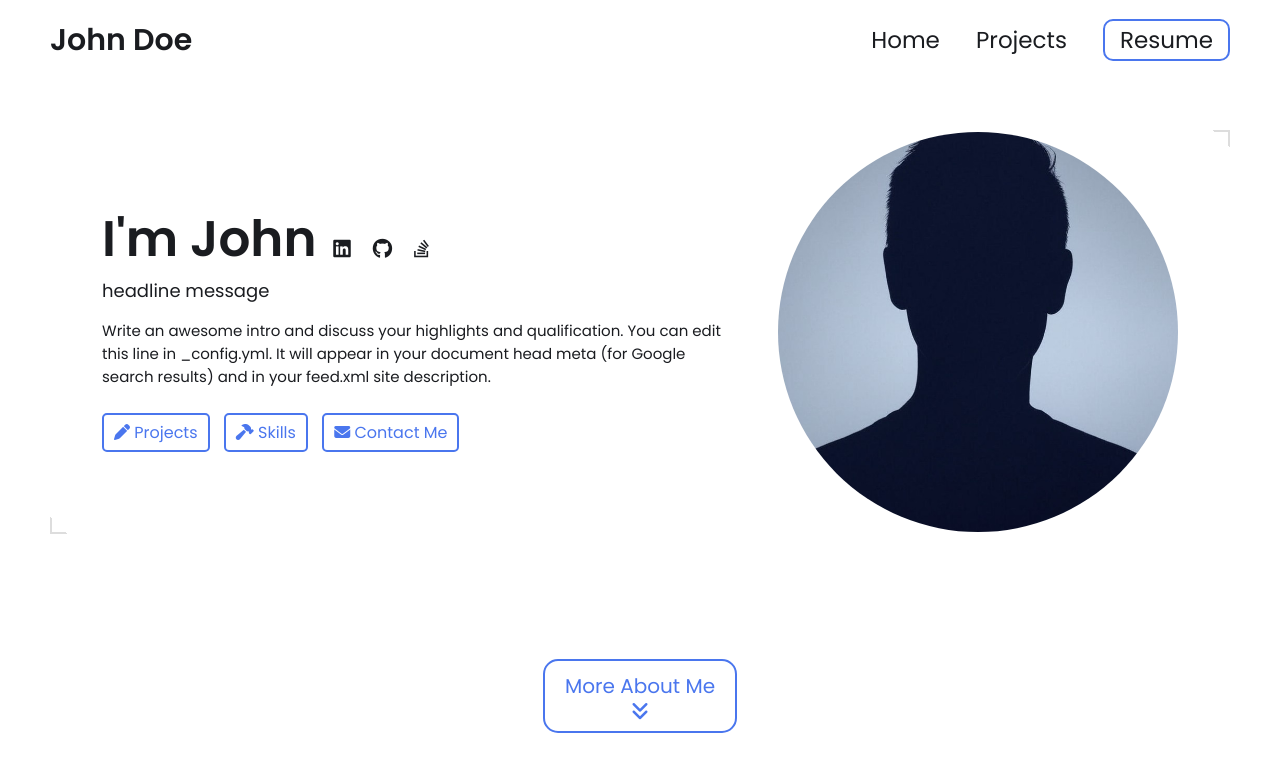
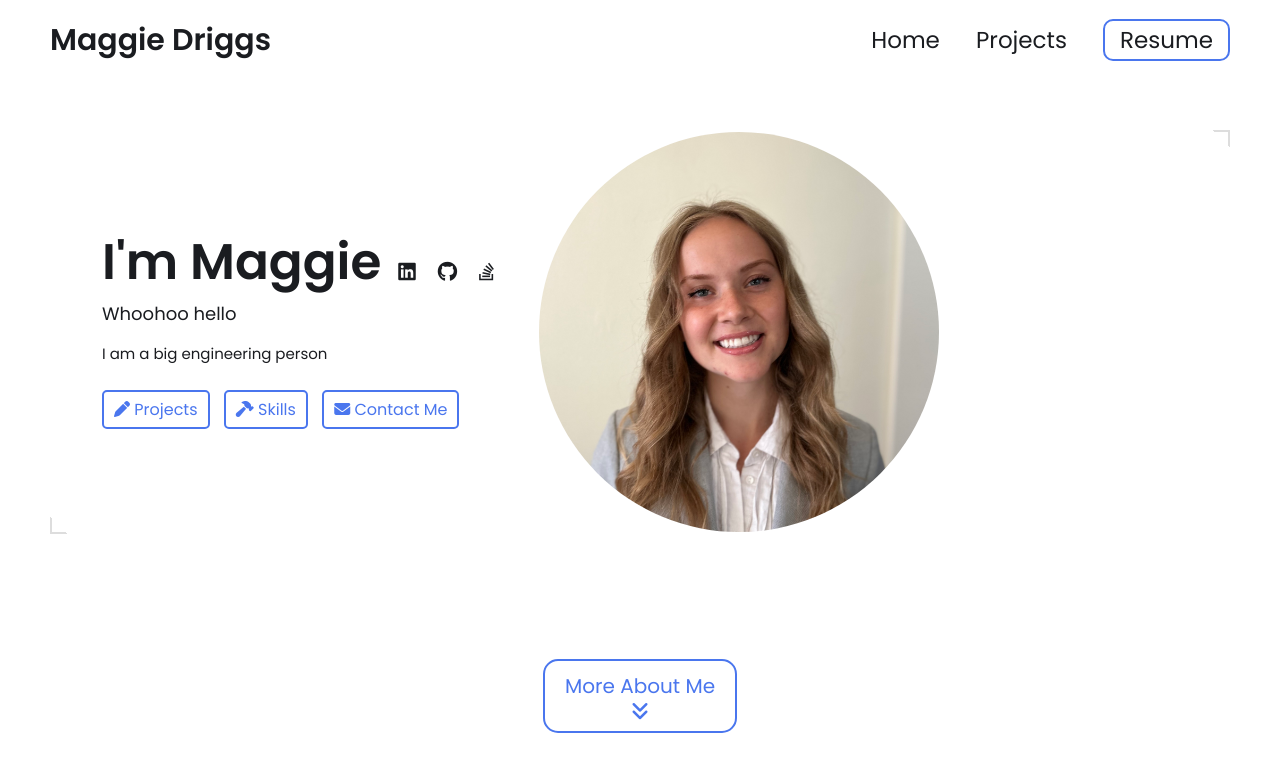
Before and after one commit to maggiedriggs/maggiedriggs.github.io, a Jekyll site: the page built from index.html, in a window 1280 px wide and 900 px high. Shown: the top 772 px of the window. Built offline with Jekyll 4.4.1, drawn with Linux system fonts in a browser that asks for light colours.

Commit message:
Update _config.yml

```diff
--- a/_config.yml
+++ b/_config.yml
@@ -12,15 +12,13 @@ title: Maggie Engineering Portfolio # This is what shows up in the tab of the br
 
 
 # Hero Section
-name: John Doe
-headline: headline message
+name: Maggie Driggs
+headline: Whoohoo hello
 description: >- # dont remove this line. this will ignore all new lines until the next section
-  Write an awesome intro and discuss your highlights and qualification. You can edit this
-  line in _config.yml. It will appear in your document head meta (for
-  Google search results) and in your feed.xml site description.
+  I am a big engineering person
 
 # Place your profile image in /assets/images/profile-image/folder and edit the file name
-profile_image: ./assets/images/profile-image/avatar.jpeg
+profile_image: ./assets/images/profile-image/IMG_0291.jpeg
 
 
 # Link your resume
```
